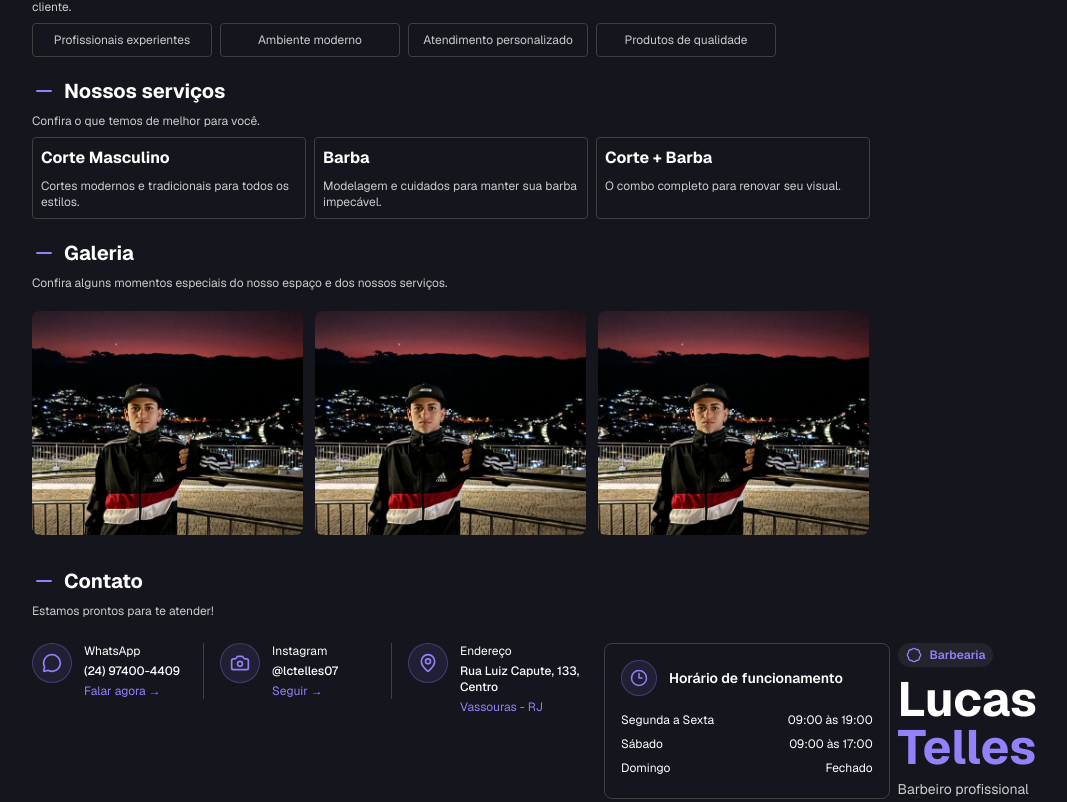
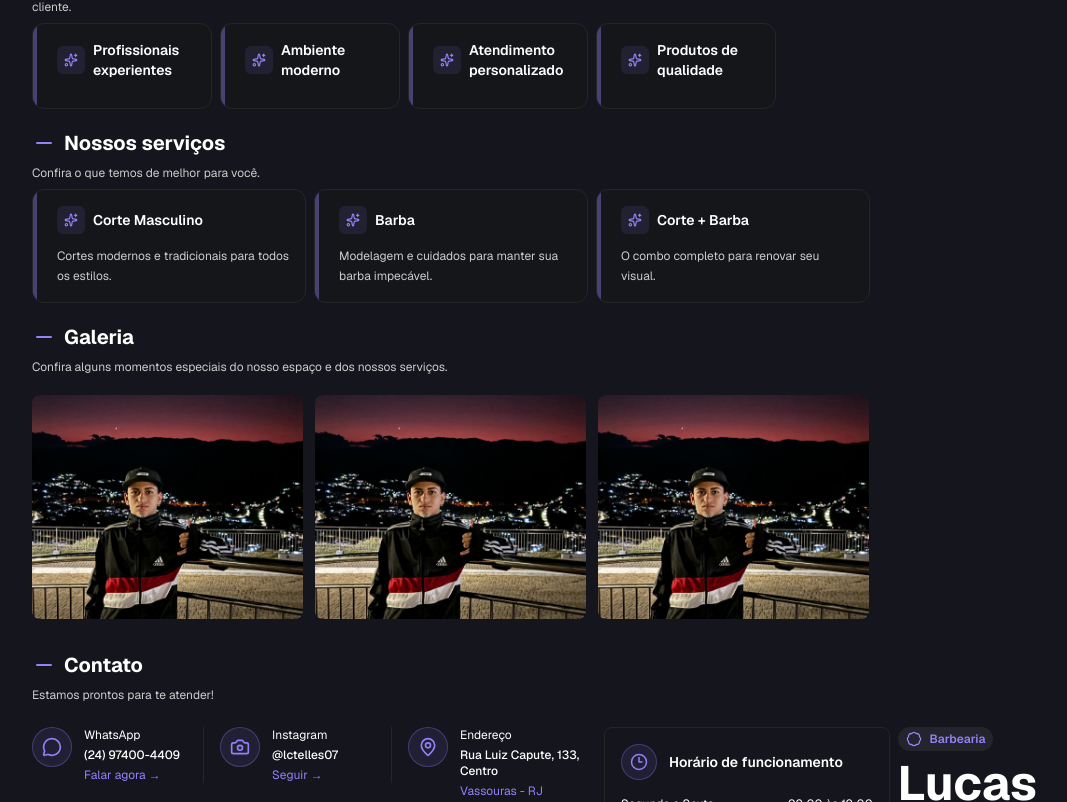
Before and after one commit to kelvyntelles/telles-vitrine, a Next.js app: page /anuncio/lucas-telles-barbeiro/ in a window 1280 px wide. Shown: the part 418-1220 px from the top of the page, without its empty margins (48-1115 px from the left). Built offline with nearby package versions, Linux system fonts and the light colour scheme.

Commit message:
criado o card de serviço

```diff
--- a/src/app/anuncio/[slug]/page.tsx
+++ b/src/app/anuncio/[slug]/page.tsx
@@ -5,9 +5,10 @@ import { HeroAnuncio } from "@/components/hero-anuncio";
 import { HeroAnuncioSection } from "@/components/hero-anuncio-section";
 import { Logo } from "@/components/logo";
 import { SectionHeader } from "@/components/section-header/section-header";
+import { ServicoCard } from "@/components/servico-card";
 import { Anuncio } from "@/types/Anuncio";
 import { ANUNCIOS_DATA } from "@/utils";
-import { Camera, Clock3, FaceSlightlyFrowning, MapPin, MessageCircle } from "lucide-react";
+import { Camera, Clock3, FaceSlightlyFrowning, MapPin, MessageCircle, Sparkles } from "lucide-react";
 import Image from "next/image";
 import Link from "next/link";
 
@@ -57,9 +58,10 @@ export default async function AnuncioPage({ params }: {params: Promise<{ slug: s
                     { anuncio.diferenciais.length >= 1 ?
                     <div className="mt-2 grid grid-cols-2 md:grid-cols-6 gap-2">
                         {anuncio.diferenciais.map((diferencial, index) => (
-                            <div key={index} className="p-2 border border-neutral-700 rounded text-center text-secondary text-xs">
-                                {diferencial}
-                            </div>
+                            <ServicoCard
+                                key={index}
+                                nome={diferencial}
+                            />
                         ))}
                     </div>
                     : null }
@@ -73,10 +75,11 @@ export default async function AnuncioPage({ params }: {params: Promise<{ slug: s
                     />
                     <div className="mt-2 grid grid-cols-2 md:grid-cols-4 gap-2">
                         {anuncio.servicos.map((servico, index) => (
-                            <div className="flex flex-col gap-2 p-2 border rounded border-neutral-700" key={index}>
-                                <h3 className="font-bold">{servico.nome}</h3>
-                                <p className="text-xs text-secondary">{servico.descricao}</p>
-                            </div>
+                            <ServicoCard
+                                key={index}
+                                nome={servico.nome}
+                                descricao={servico.descricao}
+                            />
                         ))}
                     </div>
                 </div>
--- a/src/components/contato-section/contato-section.tsx
+++ b/src/components/contato-section/contato-section.tsx
@@ -27,8 +27,8 @@ export const ContatoSection = ({ anuncio }: ContatoSectionProps) => {
                     >
                         <div className="
                             flex items-start gap-3
-                            border-b border-b-neutral-700 md:border-b-0 pb-2 md:pb-0
-                            md:border-r md:border-r-neutral-700
+                            border-b border-b-neutral-800 md:border-b-0 pb-2 md:pb-0
+                            md:border-r md:border-r-neutral-800
                         ">
                             <div className="flex h-10 w-10 shrink-0 items-center justify-center rounded-full border border-brand/30 bg-brand/10 text-brand">
                                 <MessageCircle size={20} />
@@ -58,8 +58,8 @@ export const ContatoSection = ({ anuncio }: ContatoSectionProps) => {
                     >
                         <div className="
                             flex items-start gap-3
-                            border-b border-b-neutral-700 md:border-b-0 pb-2 md:pb-0
-                            md:border-r md:border-r-neutral-700
+                            border-b border-b-neutral-800 md:border-b-0 pb-2 md:pb-0
+                            md:border-r md:border-r-neutral-800
                         ">
                             <div className="
                                 flex h-10 w-10 shrink-0 items-center justify-center rounded-full border border-brand/30 bg-brand/10 text-brand">
@@ -106,7 +106,7 @@ export const ContatoSection = ({ anuncio }: ContatoSectionProps) => {
 
                 <div className="flex flex-col md:flex-row md:gap-2">
                     {/* Horário de funcionamento */}
-                    <div className="rounded-lg border border-neutral-700 p-4 md:w-80">
+                    <div className="rounded-lg border border-neutral-800 p-4 md:w-80">
                         <div className="mb-4 flex items-center gap-3">
                             <div className="flex h-9 w-9 items-center justify-center rounded-full border border-brand/30 bg-brand/10 text-brand">
                                 <Clock3 size={18} />
--- a/src/components/header/header.tsx
+++ b/src/components/header/header.tsx
@@ -1,3 +1,4 @@
+import Link from "next/link"
 import { Logo } from "../logo"
 import { Button } from "../ui/button"
 import { Volume2 } from "lucide-react"
@@ -7,10 +8,15 @@ export const Header = () => {
         <header className="border-b border-gray-800/50">
             <div className="meu-container py-3 flex items-center justify-between">
                 <Logo />
-                <Button variant="brand" className="cursor-pointer">
-                    <Volume2 />
-                    Anunciar
-                </Button>
+                <Link
+                    href="https://wa.me/55992281699"
+                    target="_blank"
+                >
+                    <Button variant="brand" className="cursor-pointer">
+                        <Volume2 />
+                        Anunciar
+                    </Button>
+                </Link>
             </div>
         </header>
     )
--- /dev/null
+++ b/src/components/servico-card/index.ts
@@ -0,0 +1 @@
+export * from "./servico-card"
--- /dev/null
+++ b/src/components/servico-card/servico-card.tsx
@@ -0,0 +1,60 @@
+import { Sparkles } from "lucide-react"
+
+type ServicoCardProps = {
+    nome: string,
+    descricao?: string,
+}
+
+export const ServicoCard = ({ nome, descricao }: ServicoCardProps) => {
+    return (
+        <div
+            className="
+                group relative overflow-hidden rounded-xl
+                border border-neutral-800
+                bg-neutral-900/40
+                p-4
+                transition-all duration-300
+                hover:-translate-y-1
+                hover:border-brand/40
+                hover:bg-brand/5
+            "
+        >
+            <div className="
+                absolute left-0 top-0 h-full w-1
+                bg-brand/40
+                transition-all duration-300
+                group-hover:bg-brand
+            " />
+
+            <div className="pl-2">
+                <div className="flex items-center gap-2">
+                    <div className="
+                        flex h-7 w-7 shrink-0 items-center justify-center
+                        rounded-md
+                        bg-brand/10
+                        text-brand
+                    ">
+                        <Sparkles size={14} />
+                    </div>
+
+                    <h3 className="
+                        text-sm font-semibold
+                        text-white
+                        transition-colors
+                        group-hover:text-brand
+                    ">
+                        {nome}
+                    </h3>
+                </div>
+
+                <p className="
+                    mt-3
+                    text-xs leading-5
+                    text-secondary
+                ">
+                    {descricao}
+                </p>
+            </div>
+        </div>
+    )
+}
```
